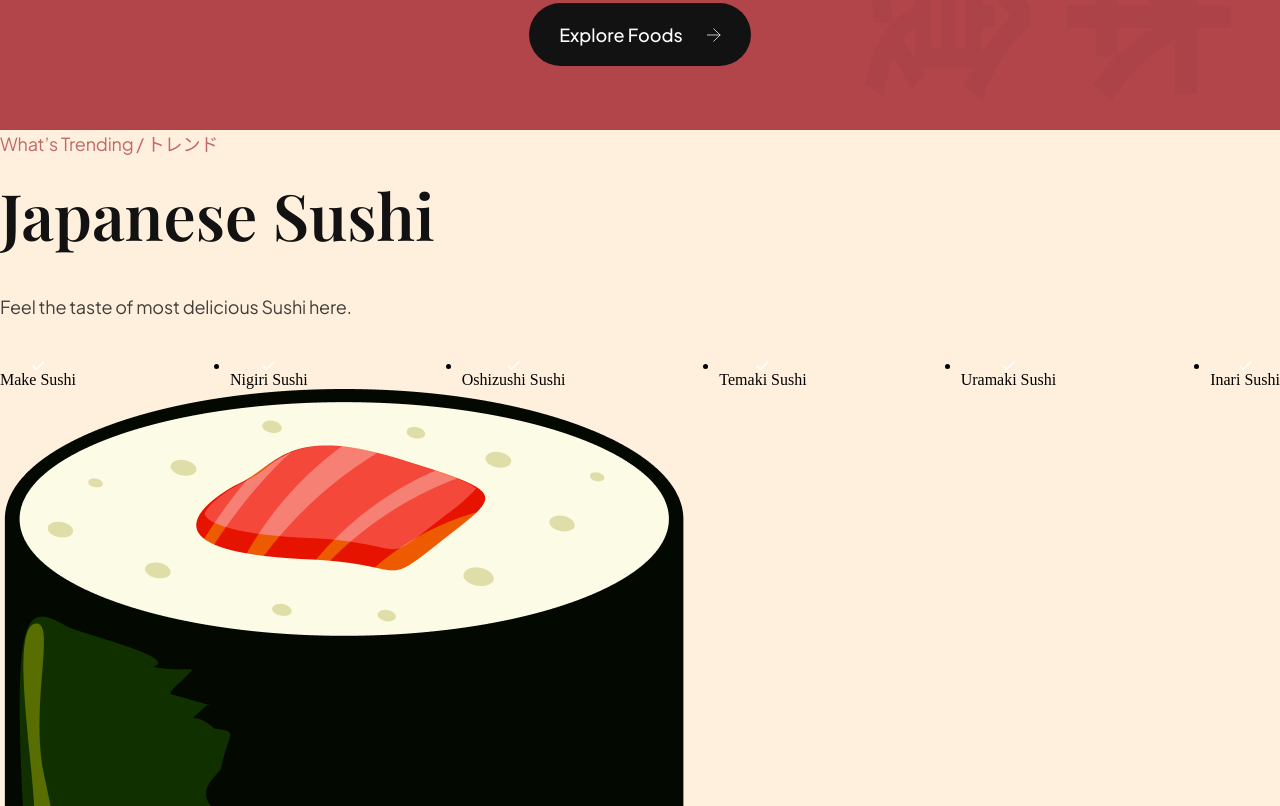
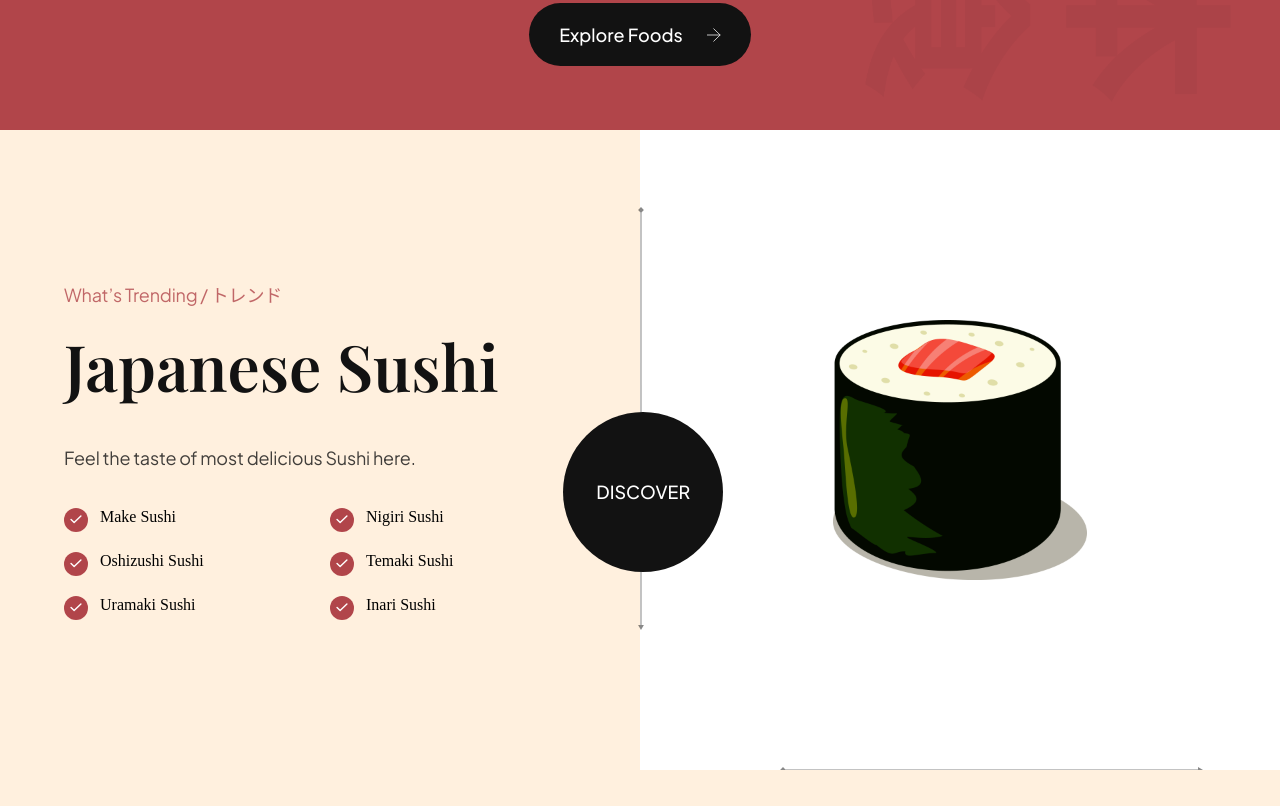
Before and after one commit to ASSAXIN06/Sushiman-Landing_Page_for_delivery_App, a website built with Vite: page index.html in a window 1280 px wide. Shown: the part 2294-3100 px from the top of the page. After the commit the page ends 3064 px from the top, so only its background shows below. Built offline with nearby package versions, Linux system fonts and the light colour scheme.

Commit message:
add CSS to trending-sushi section containing trending__content and trending__image sections

```diff
--- a/css/sections/trending.css
+++ b/css/sections/trending.css
@@ -0,0 +1,154 @@
+.trending{
+    position : relative;
+
+    display: flex;
+    flex-direction: column;
+    overflow: hidden;
+}
+
+.trending-sushi, .trending-drink {
+    width : 100%;
+    min-height: 640px;
+
+    display: flex;
+    flex-direction: row;
+}
+
+.trending__content{
+    flex : 1;
+    display : flex;
+    flex-direction : column;
+    justify-content : center;
+
+    padding: 32px 64px;
+}
+
+.trending__list{
+    list-style: none;
+    flex-wrap: wrap;
+    gap : 20px;
+}
+
+.trending__list li{
+    flex : 1;
+    display: flex;
+    flex-direction: row;
+    gap: 12px;
+
+    min-width: 210px;
+}
+
+.trending__icon {
+    width: 24px;
+    height: 24px;
+
+    background-color: var(--primary-color);
+    border-radius: 100%;
+}
+
+.trending__icon img{
+    width: 50%;
+    height: 50%;
+    object-fit: contain;
+}
+
+.trending__icon p{
+    flex : 1;
+
+    font-size: 16px;
+    font-weight: 500;
+    font-family: var(--plus-jakarta-sans);
+    color: var(--secondary-color)
+}
+
+.trending__image {
+    flex : 1;
+
+    position : relative;
+    padding: 32px 64px;
+    background-color: var(--color-white);
+    background-repeat: no-repeat;
+    background-size : contain;
+    background-position : center;
+}
+
+.trending__sushi .trending__image{
+    background : url(../../assets/japanese_sushi.png);
+}
+
+/* .trending__sushi .trending__drink{
+    background : url(../../assets/japanese_drinks.png);
+} */
+
+.trending__image img{
+    width: 254px;
+    height: 260px;
+    object-fit: contain;
+}
+
+.trending__discover{
+    position: absolute;
+    top: 44%;
+    left: 44%;
+    z-index: 1;
+
+    width: 160px;
+    height: 160px;
+    background-color: var(--secondary-color);
+    border-radius: 100%;
+
+    display: flex;
+    justify-content: center;
+    align-items: center;
+}
+
+.trending__discover p{
+    color: #fff;
+    text-transform: uppercase;
+
+    font-size : 18px;
+    font-weight: 500;
+    font-family: var(--plus-jakarta-sans);
+}
+
+/* Arrows */
+.trending__arrow {
+    position: absolute;
+    z-index: 1;
+  }
+
+  .trending__arrow img {
+    object-fit: contain;
+  }
+
+  .trending__arrow-left {
+    left: -2.5px;
+    top: 12%;
+  }
+
+  .trending__arrow-left img,
+  .trending__arrow-top img {
+    width: auto;
+    height: 100%;
+  }
+
+  .trending__arrow-top {
+    top: -10.5px;
+    left: 12%;
+  }
+
+  .trending__arrow-bottom {
+    bottom: -6.5px;
+    right: 12%;
+  }
+
+  .trending__arrow-bottom img,
+  .trending__arrow-right img {
+    width: 100%;
+    height: auto;
+  }
+
+  .trending__arrow-right {
+    right: -2.5px;
+    bottom: 12%;
+  }
--- a/index.html
+++ b/index.html
@@ -178,6 +178,7 @@
         </section>
 
         <section class="trending" id="food">
+            <section class="trending-sushi">
                 <div class="trending__content" data-aos="fade-right">
                     <p class="sushi__subtitle">
                         What’s Trending / トレンド
@@ -228,7 +229,7 @@
                     </ul>
                 </div>
 
-            <div class="trending__image" data-aos="fade-left">
+                <div class="trending__image flex-center" data-aos="fade-left">
                     <img src="assets/sushi-5.png" alt="sushi"/>
                     <div class="trending__arrow trending__arrow-left">
                         <img src="assets/arrow-vertical.svg" alt="arrow vertical"/>
@@ -238,6 +239,13 @@
                     </div>
                 </div>
             </section>
+
+            <section>
+                <div class="trending__discover" data-aos="zoom-in">
+                    <p>Discover</p>
+                </div>
+            </section>
+        </section>
         <script src="/js/script.js" type="module"></script>
     </body>
 </html>
```
Lines whose indentation alone changed are shown as unchanged.
